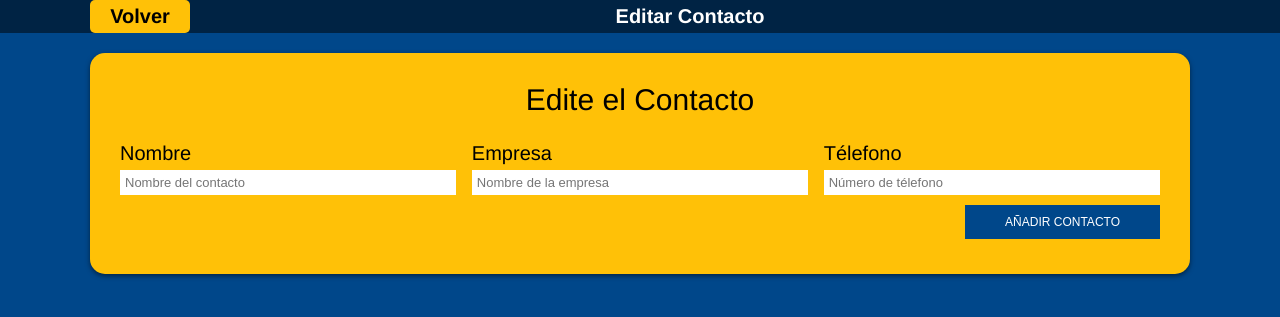
After one commit to andher96/Arcos, a PHP site: page /editar.php in a window 1280 px wide. The commit adds this page. Shown: the top 317 px of the page. Run offline with PHP 8.4, Linux system fonts and the light colour scheme.

Commit message:
vista editar

```diff
--- a/css/style.css
+++ b/css/style.css
@@ -53,6 +53,23 @@ body{
 
 .bg-amarillo{
 	background-color: var(--secundario);
+}
+
+/*Procedo a usar grid, en la vista editar */
+.barra{
+	display: grid;
+	grid-template-columns: 100px 1fr;/*Para definir el area */
+	align-items: center;
+}
+
+.volver{
+	background-color: var(--secundario);
+	border-radius: 5px;
+	text-align: center;
+	color: black;
+	font-weight: 700;
+	padding: .5rem;
+	font-size: 1.2rem;
 }
 
 .sombra{
--- /dev/null
+++ b/editar.php
@@ -0,0 +1,18 @@
+<?php include 'includes/layout/header.php'; ?>
+<div class="contenedor-barra centrar-texto blanco">
+	<div class="contenedor barra">
+		<a href="index.php" class="btn volver">Volver</a>
+		<h1>Editar Contacto</h1>
+	</div>
+</div><!--contenedor-barra -->
+
+<div class="bg-amarillo contenedor sombra">
+	<form id="contacto" action="#">
+		<legend>Edite el Contacto</legend>
+		<?php include 'includes/layout/formulario.php'; ?>
+
+	</form>
+</div>
+
+
+<?php include 'includes/layout/footer.php'; ?>
--- /dev/null
+++ b/includes/layout/formulario.php
@@ -0,0 +1,21 @@
+<div class="campos">
+<!-- Para usar flexbox uso otro div como hijo -->
+	<div class="campo">
+		<label for="nombre">Nombre</label>
+		<input type="text" placeholder="Nombre del contacto" id="nombre">
+	</div><!-- Campo, hijo para flexbox-->
+
+	<div class="campo"><!-- Empresa -->
+		<label for="empresa">Empresa</label>
+		<input type="text" placeholder="Nombre de la empresa" id="empresa">
+	</div><!-- Campo, hijo para flexbox-->
+
+	<div class="campo"><!-- Telefono -->
+		<label for="telefono">Télefono</label>
+		<input type="tel" placeholder="Número de télefono" id="telefono">
+	</div><!-- Campo, hijo para flexbox-->
+</div><!--Campos -->
+<!--Boton -->
+<div class="campo enviar">
+	<input type="submit" value="Añadir Contacto">
+</div><!--Campo, enviar -->
```
Also changed, not shown: index.php (+4 -23 lines).
